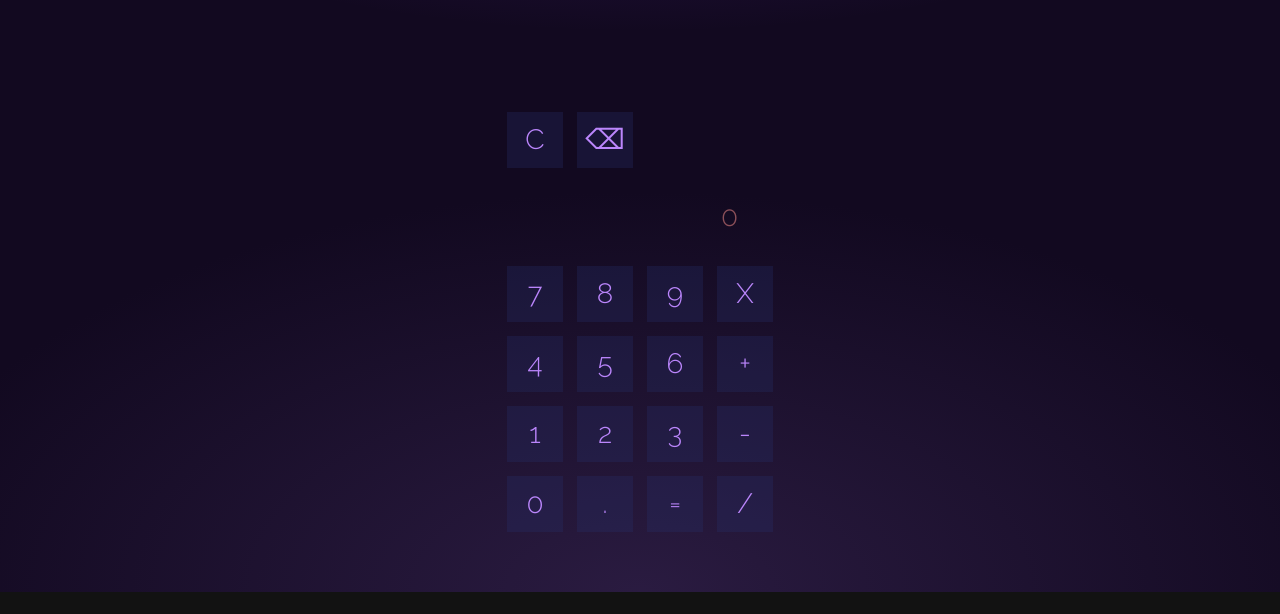
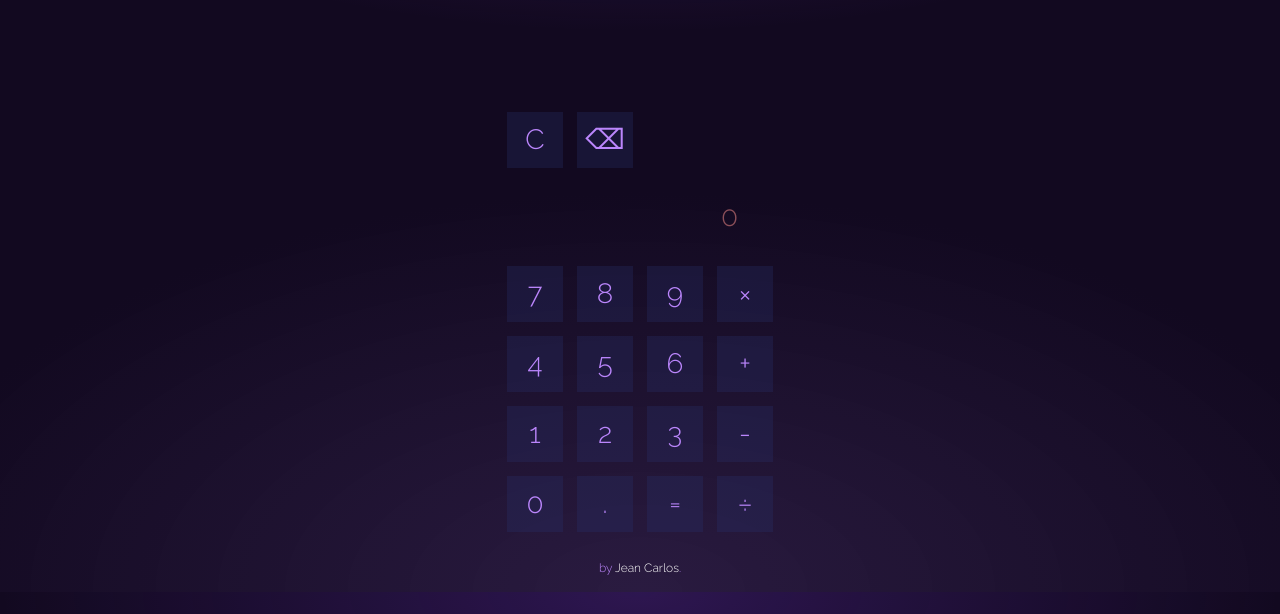
Before and after one commit to Je-Carlos/Calculadora-js, a plain HTML site: page index.html in a window 1280 px wide. Shown: the part 208-822 px from the top of the page. Before the commit the page ends 800 px from the top, so only its background shows below. Drawn offline with Linux system fonts and the light colour scheme.

Commit message:
adicionando footer + novos operadores

```diff
--- a/index.html
+++ b/index.html
@@ -25,7 +25,7 @@
       <button class="numero" data-numero="7">7</button>
       <button class="numero" data-numero="8">8</button>
       <button class="numero" data-numero="9">9</button>
-      <button data-ops="vezes" class="calculo">X</button>
+      <button data-ops="vezes" class="calculo">×</button>
 
       <button class="numero" data-numero="4">4</button>
       <button class="numero" data-numero="5">5</button>
@@ -40,9 +40,20 @@
       <button class="numero" data-numero="0">0</button>
       <button class="numero" data-numero=".">.</button>
       <button class="igualA" id="igualA" data-resultado="">=</button>
-      <button data-ops="dividido" class="calculo">/</button>
+      <button data-ops="dividido" class="calculo">÷</button>
     </div>
     <button id="reiniciar" class="reiniciar">Reiniciar o Universo?</button>
+    <footer>
+      <div class="copyright">
+        by
+        <a
+          href="https://github.com/Je-Carlos"
+          target="_blank"
+          rel="noopener noreferrer"
+          >Jean Carlos</a
+        >.
+      </div>
+    </footer>
   </body>
   <script src="src/js/script.js"></script>
 </html>
--- a/src/scss/main.scss
+++ b/src/scss/main.scss
@@ -202,3 +202,12 @@ button {
     opacity: 1;
   }
 }
+footer{
+  color: #bb86fc;
+  font-size: 12px;
+  margin-top: 20px;
+}
+footer a{
+  color: #fefefe;
+  text-decoration: none;
+}
```
Also changed, not shown: src/css/main.css.
